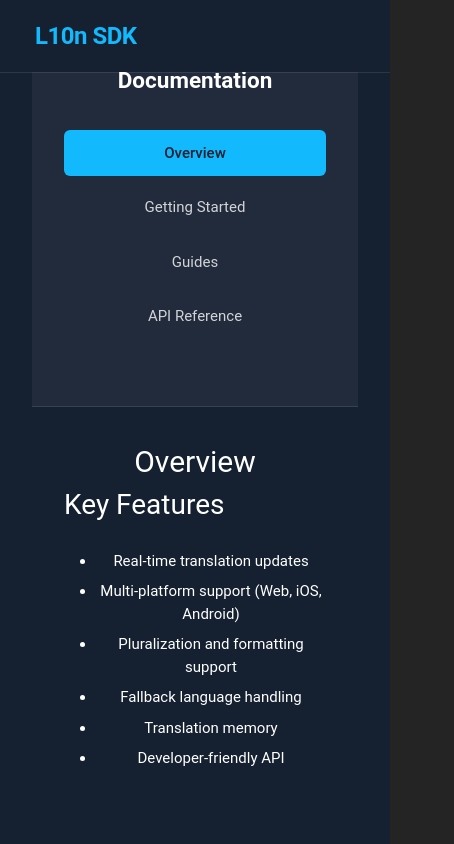
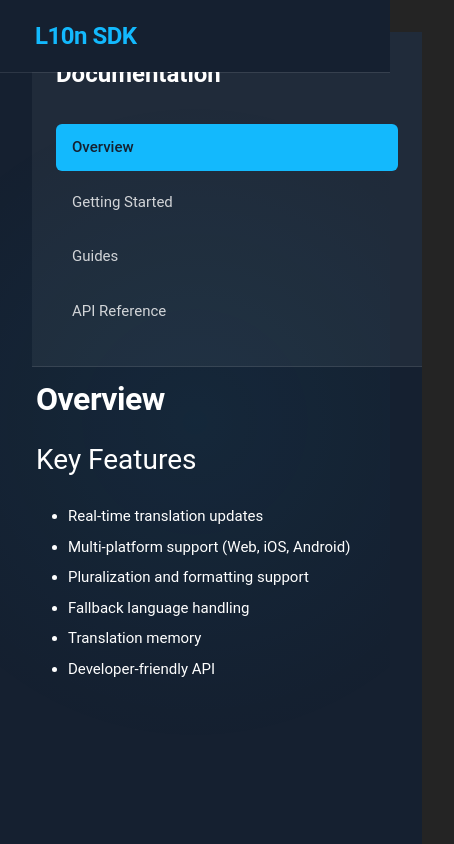
Before and after one commit to AlexGladkov/git_l10n_example, a Vue app: page /documentation in a window 390 px wide. Shown: the top 844 px of the page, 454 px wide, since content can reach past the window. Built offline with nearby package versions, Linux system fonts and the light colour scheme; a web font is replaced by a local one.

Commit message:
style: optimize documentation layout with reduced gaps and improved sidebar proportions

```diff
--- a/src/views/Documentation.vue
+++ b/src/views/Documentation.vue
@@ -63,7 +63,7 @@ const activeComponent = ref(componentMap[activeMenuItem.value] || HomeContent)
 </script>
 
 <template>
-  <div class="documentation">
+  <div class="documentation-container">
     <div class="documentation-sidebar">
       <h2>Documentation</h2>
       <nav>
@@ -80,32 +80,52 @@ const activeComponent = ref(componentMap[activeMenuItem.value] || HomeContent)
       </nav>
     </div>
     <div class="documentation-content">
-      <!-- Content will be dynamically loaded based on activeMenuItem -->
       <h1>{{ menuItems[activeMenuItem] }}</h1>
-      <!-- Add your content sections here -->
       <component :is="activeComponent" />
     </div>
   </div>
 </template>
 
 <style scoped>
-.documentation {
-  display: grid;
-  grid-template-columns: 250px 1fr;
+.documentation-container {
+  display: flex;
+  width: 100vw;
   min-height: 100vh;
+  margin-top: 72px;
   background: var(--background-darker);
 }
 
+.documentation-container::before {
+  content: '';
+  position: fixed;
+  top: 0;
+  left: 0;
+  right: 0;
+  bottom: 0;
+  background: radial-gradient(circle at 50% 50%, rgba(19, 185, 253, 0.05) 0%, transparent 70%);
+  pointer-events: none;
+  z-index: 0;
+}
+
 .documentation-sidebar {
+  width: 20%;
   background: var(--card-background);
   padding: 2rem;
   border-right: 1px solid var(--border-color);
+  position: fixed;
+  top: 72px;
+  left: 0;
+  height: calc(100vh - 72px);
+  overflow-y: auto;
+  z-index: 1;
 }
 
 .documentation-sidebar h2 {
   color: var(--text-color);
   margin-bottom: 2rem;
   font-weight: 600;
+  font-size: 1.5rem;
+  text-align: left;
 }
 
 .documentation-sidebar nav ul {
@@ -120,7 +140,8 @@ const activeComponent = ref(componentMap[activeMenuItem.value] || HomeContent)
   border-radius: 6px;
   cursor: pointer;
   color: var(--text-light);
-  transition: background-color 0.2s ease;
+  transition: all 0.2s ease;
+  text-align: left;
 }
 
 .documentation-sidebar nav li:hover {
@@ -134,18 +155,63 @@ const activeComponent = ref(componentMap[activeMenuItem.value] || HomeContent)
 }
 
 .documentation-content {
-  padding: 2rem;
+  width: 80%;
+  margin-left: 20%;
+  padding: 0.5rem 0;
+  padding-left: 0.25rem;
   color: var(--text-color);
+  z-index: 1;
+  text-align: left;
+}
+
+.documentation-content h1 {
+  font-size: 2.5rem;
+  margin-bottom: 1rem;
+  font-weight: 700;
+  letter-spacing: -0.5px;
+  text-align: left;
+}
+
+.documentation-content :deep(*) {
+  text-align: left;
+}
+
+@media (max-width: 1024px) {
+  .documentation-sidebar {
+    width: 25%;
+  }
+
+  .documentation-content {
+    width: 75%;
+    margin-left: 25%;
+  }
 }
 
 @media (max-width: 768px) {
-  .documentation {
-    grid-template-columns: 1fr;
+  .documentation-container {
+    flex-direction: column;
+    margin-top: 0;
   }
 
   .documentation-sidebar {
+    width: 100%;
+    position: relative;
+    top: 0;
+    height: auto;
     border-right: none;
     border-bottom: 1px solid var(--border-color);
+    padding: 1.5rem;
+  }
+
+  .documentation-content {
+    width: 100%;
+    margin-left: 0;
+    padding: 0.5rem;
+    padding-left: 0.25rem;
+  }
+
+  .documentation-content h1 {
+    font-size: 2rem;
   }
 }
 </style>
```
